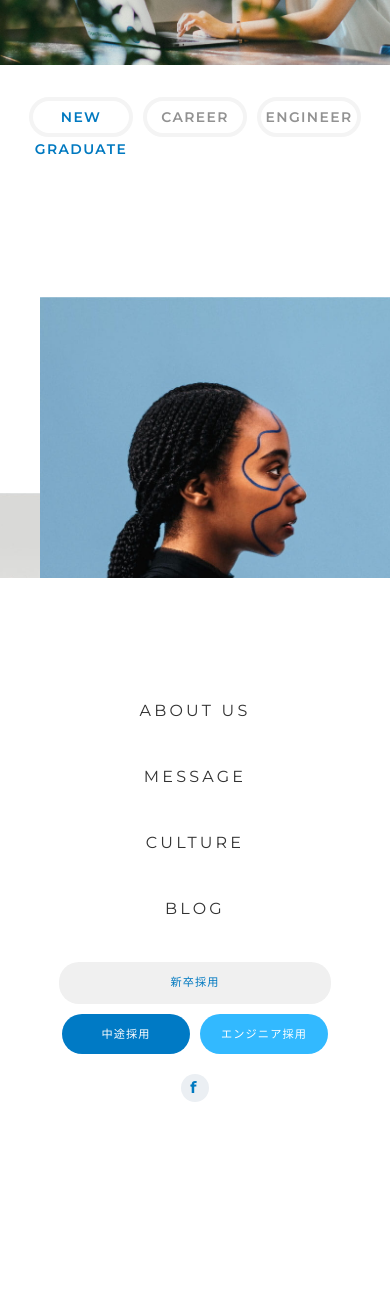
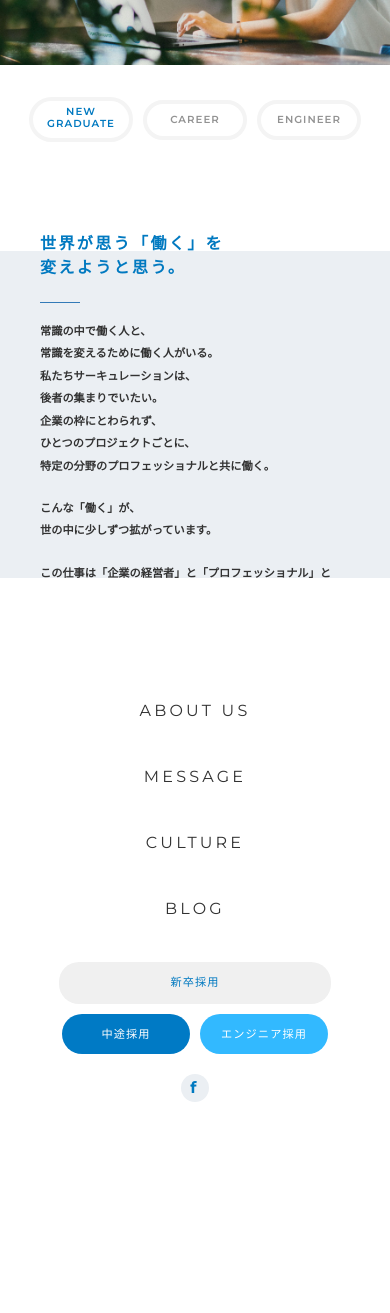
Before and after one commit to NonakaMibuki/recruit-site2, a plain HTML site: page new-graduate.html in a window 390 px wide. Shown: the part 266-1579 px from the top of the page. Drawn offline with nearby package versions, Linux system fonts and the light colour scheme.

Commit message:
recrutiページレスポンシブ追加

```diff
--- a/new-graduate.html
+++ b/new-graduate.html
@@ -62,7 +62,7 @@
       </section>
       <section class="recruit-list">
         <ul>
-          <li class="recruit-list__new"><a href="new-graduate.html" style="color: #0079C0;">NEW GRADUATE</a></li>
+          <li class="recruit-list__new"><a href="new-graduate.html" style="color: #0079c0">NEW GRADUATE</a></li>
           <li class="recruit-list__career"><a href="career.html">CAREER</a></li>
           <li class="recruit-list__engineer"><a href="engineer.html">ENGINEER</a></li>
         </ul>
@@ -80,21 +80,35 @@
               変えようと思う。
             </h4>
             <p id="fadeIn-text">
-              常識の中で働く人と、常識を変えるために働く人がいる。
+              常識の中で働く人と、
+              <br class="sp-only" />
+              常識を変えるために働く人がいる。
               <br />
-              私たちサーキュレーションは、後者の集まりでいたい。
+              私たちサーキュレーションは、
+              <br class="sp-only" />
+              後者の集まりでいたい。
               <br />
-              企業の枠にとわられず、ひとつのプロジェクトごとに、
+              企業の枠にとわられず、
+              <br class="sp-only" />
+              ひとつのプロジェクトごとに、
               <br />
               特定の分野のプロフェッショナルと共に働く。
             </p>
-            <p id="fadeIn-text2">こんな「働く」が、世の中に少しずつ拡がっています。</p>
+            <p id="fadeIn-text2">
+              こんな「働く」が、
+              <br class="sp-only" />
+              世の中に少しずつ拡がっています。
+            </p>
             <p id="fadeIn-text3">
               この仕事は「企業の経営者」と「プロフェッショナル」と交わり、
               <br />
               世の中と自分自身を変えていける仕事です。
             </p>
-            <p id="fadeIn-text4">飼われる企業より、変われる企業で働きたい方を待っています。</p>
+            <p id="fadeIn-text4">
+              飼われる企業より、変われる企業で
+              <br class="sp-only" />
+              働きたい方を待っています。
+            </p>
           </div>
         </div>
       </section>
--- a/style.css
+++ b/style.css
@@ -3272,6 +3272,10 @@ new-graduate.html
     line-height: 2;
 }
 
+.new-graduate__box--text p br.sp-only {
+    display: none;
+}
+
 .recruit-news__inner, .recruitment__container {
     margin: 200px 17%;
 }
@@ -3349,3 +3353,118 @@ ul.recruitment__info li p.recruitment__info--text {
 .recruitment__container div.more-btn {
     margin: 100px auto 0;
 }
+
+@media (max-width:768px) {
+    .new-graduate__box {
+        margin: 80px auto;
+    }
+
+    .new-graduate__box::before {
+        width: 100%;
+        height: 93%;
+        top: 2.5%;
+    }
+
+    .recruit-list ul li a {
+        line-height: 2rem;
+        font-size: 0.64rem;
+    }
+
+    .recruit-list ul li:nth-child(1) a {
+        line-height: 1.2;
+        padding-top: 5px;
+    }
+
+    .new-graduate__box--container {
+        display: flex;
+        flex-direction: column;
+    }
+
+    .new-graduate__box--text {
+        order: 1;
+    }
+
+    .new-graduate__box--text h4 {
+        margin-top: 0;
+        font-size: 1rem;
+        margin-bottom: 40px;
+    }
+
+    .new-graduate__box--img {
+        width: 100%;
+        order: 2;
+    }
+
+    .new-graduate__box--text p {
+        font-size: 0.7rem;
+        margin: 0 35px 20px 20px;
+    }
+
+    .new-graduate__box--text p br.sp-only {
+        display: block;
+    }
+
+    .new-graduate__box--img img {
+        width: 55%;
+        margin-top: 20px;
+    }
+
+    .new-graduate__box--img img.img-small {
+        width: 55%;
+        top: 20%;
+        right: 0;
+    }
+
+    .recruit-news__inner, .recruitment__container {
+        margin: 150px 40px 0;
+    }
+
+    h3.recruit-news__title, .recruitment__container h3 {
+        margin-bottom: 50px;
+        font-size: 1.2rem;
+    }
+
+    .recruit-news__inner ul.news__box li a {
+        border-bottom: 1px solid #C8C8C8;
+        padding: 10px 0;
+    }
+
+    .recruit-news__inner ul.news__box li a p {
+        font-size: 0.65rem;
+        padding-bottom: 12px;
+    }
+
+    ul.recruitment__list li {
+        padding: 25px 0;
+    }
+
+    ul.recruitment__list li p.recruitment__list--title {
+        font-size: 0.9rem;
+        margin-bottom: 15px;
+    }
+
+    ul.recruitment__list li p.recruitment__list--text {
+        font-size: 0.75rem;
+    }
+
+    ul.recruitment__info li {
+        padding: 25px 0;
+        display: block;
+    }
+
+    ul.recruitment__info li p.recruitment__info--title {
+        font-size: 0.85rem;
+        margin-bottom: 8px;
+    }
+
+    ul.recruitment__info li p.recruitment__info--text {
+        font-size: 0.75rem;
+        width: 100%;
+    }
+
+    .recruitment__container div.more-btn {
+        margin: 50px auto;
+    }
+
+
+}
```
